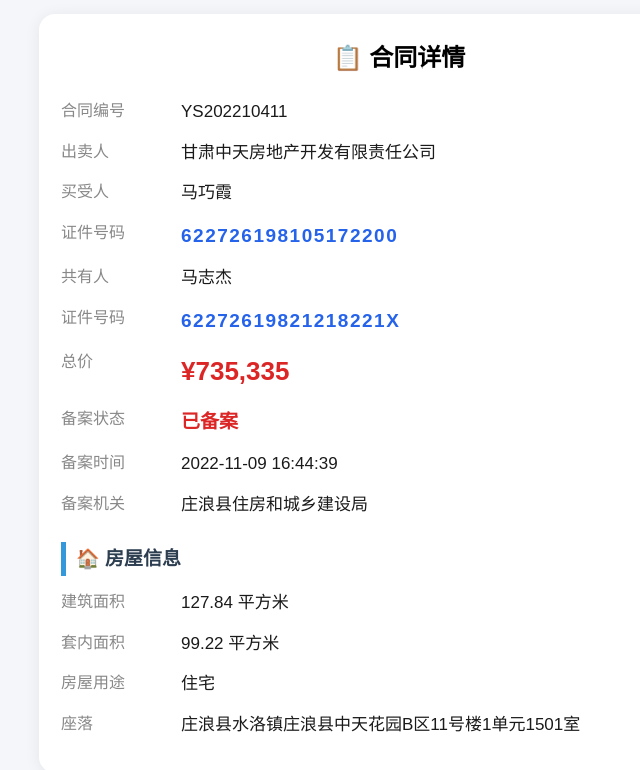
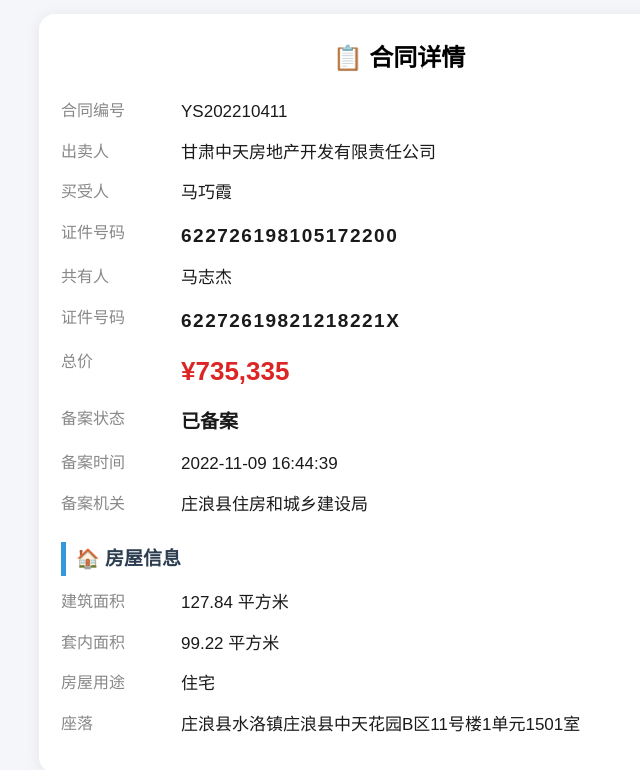
Before and after one commit to xingkong576/contract-qr, a website: page contract_page.html in a window 1280 px wide. Shown: the whole page, without its empty margins (241-881 px from the left). Drawn offline with Linux system fonts and the light colour scheme.

Commit message:
Update styles: black ID and badge

```diff
--- a/contract_page.html
+++ b/contract_page.html
@@ -13,9 +13,9 @@ h2{font-size:19px;border-left:5px solid #3498db;padding-left:10px;margin:22px 0
 .row{display:flex;margin-bottom:10px;align-items:flex-start}
 .label{color:#888;width:120px;flex-shrink:0;font-size:16px}
 .value{color:#1a1a1a;font-weight:500;font-size:17px}
-.id{color:#2563eb;font-weight:bold;letter-spacing:1.5px;font-size:19px}
+.id{color:#1a1a1a;font-weight:bold;letter-spacing:1.5px;font-size:19px}
 .price{font-size:26px;color:#dc2626;font-weight:bold}
-.badge{color:#dc2626;font-weight:bold;font-size:19px}
+.badge{color:#1a1a1a;font-weight:bold;font-size:19px}
 .addr{line-height:1.8}
 </style>
 </head>
```
